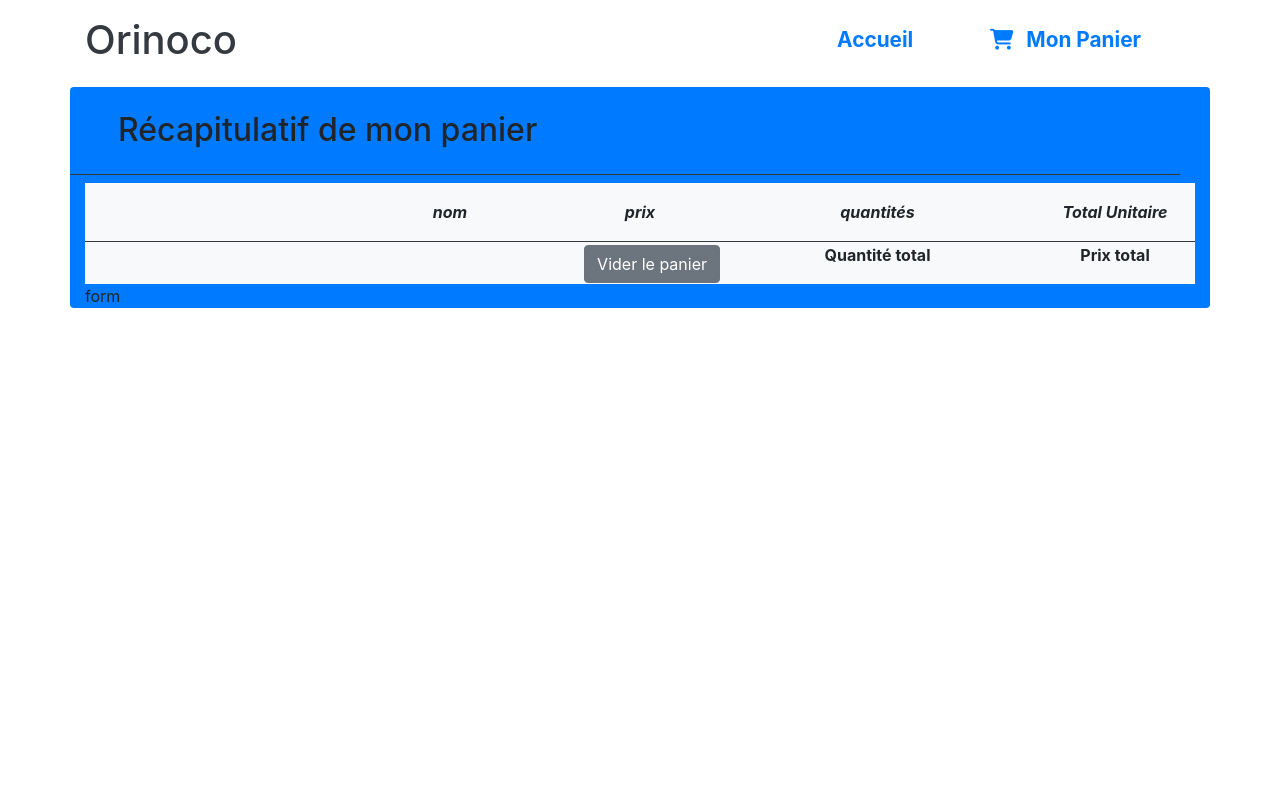
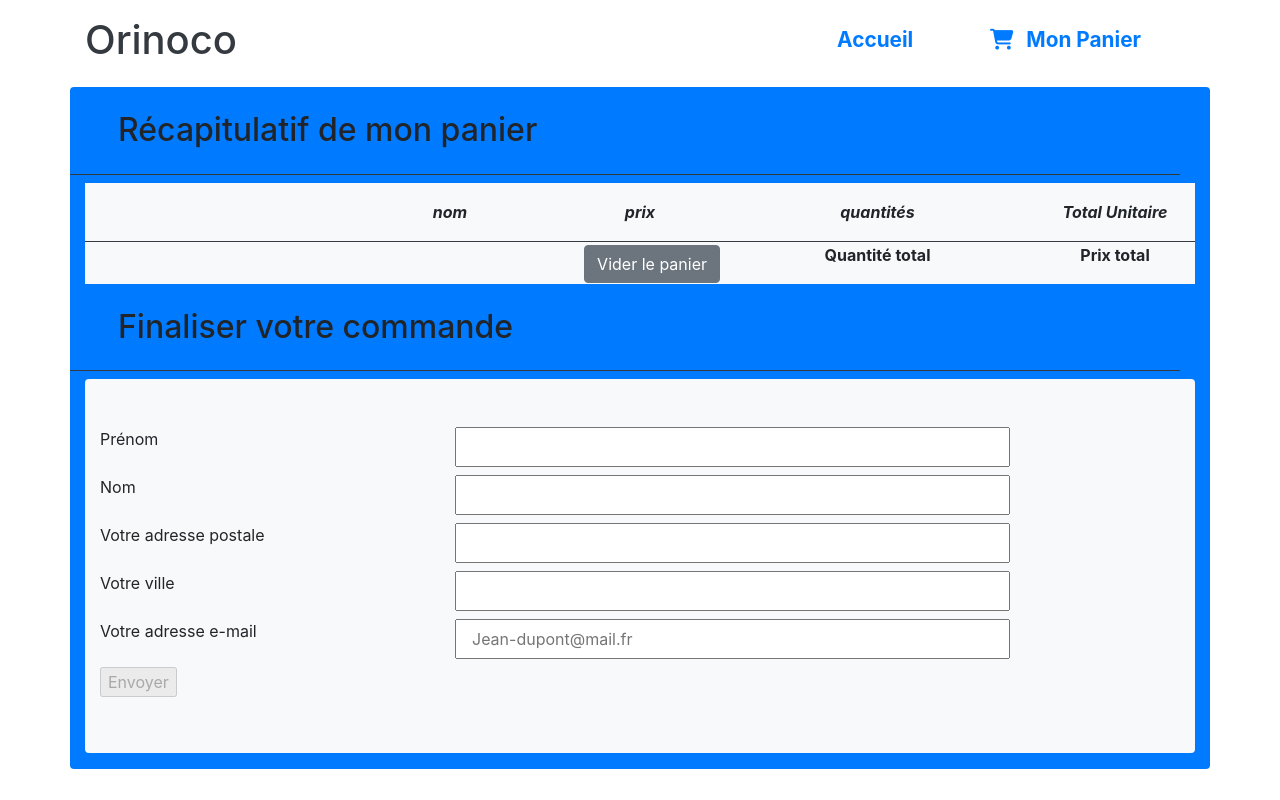
Before and after one commit to ghislaingirardeau/GirardeauGhislain_5_19022021, a website: page panier.html in a window 1280 px wide. Drawn offline with nearby package versions, Linux system fonts and the light colour scheme; no server answers.

Commit message:
recriture du formulaire sur la page panier

```diff
--- a/panier.html
+++ b/panier.html
@@ -7,7 +7,7 @@
 
     <link rel="stylesheet" href="style.css" />
     <link rel="stylesheet" href="https://stackpath.bootstrapcdn.com/bootstrap/4.4.1/css/bootstrap.min.css"
-    integrity="sha384-Vkoo8x4CGsO3+Hhxv8T/Q5PaXtkKtu6ug5TOeNV6gBiFeWPGFN9MuhOf23Q9Ifjh" crossorigin="anonymous">
+        integrity="sha384-Vkoo8x4CGsO3+Hhxv8T/Q5PaXtkKtu6ug5TOeNV6gBiFeWPGFN9MuhOf23Q9Ifjh" crossorigin="anonymous">
 
     <script src="https://kit.fontawesome.com/2cf556db96.js" crossorigin="anonymous"></script>
 
@@ -34,11 +34,11 @@
 
     </header>
 
-    <main class="container bg-primary rounded">
+    <main class="container bg-primary rounded pb-3">
         <h2 class="row col-12 px-md-5 py-4 border-bottom border-dark">Récapitulatif de mon panier</h2>
 
-        <table class="container bg-primary">
-            <thead  class="bg-light font-weight-bold font-italic container border-dark border-bottom">
+        <table class="container">
+            <thead class="bg-light font-weight-bold font-italic container border-dark border-bottom">
                 <tr class="row text-center py-3 justify-content-end">
                     <td class="col-0 col-sm-3"></td>
                     <td class="col-6 col-sm-2">nom</td>
@@ -47,7 +47,7 @@
                     <td class="col-6 col-sm-2">Total Unitaire</td>
                 </tr>
             </thead>
-            <tbody  id="produit_Panier" class="bg-light container">
+            <tbody id="produit_Panier" class="bg-light container">
 
             </tbody>
 
@@ -62,12 +62,38 @@
                         <button type="button" id="btn_paniervide" class="btn btn-secondary">Vider le panier</button>
                     </td>
                     <td class="col-4 col-sm-3"></td>
-                    <td class="col-4 col-sm-2" ></td>
+                    <td class="col-4 col-sm-2"></td>
                 </tr>
             </tfoot>
         </table>
 
-        <div>form</div>
+        <h2 class="row col-12 px-md-5 py-4 border-bottom border-dark">Finaliser votre commande</h2>
+
+        <form action="post" class="py-5 bg-light rounded container">
+            <label for="firstName" class="row">
+                <p class="col-4">Prénom</p>
+                <input type="text" id="firstName" class="col-6" required>
+            </label>
+            <label for="lastName" class="row">
+                <p class="col-4">Nom</p>
+                <input type="text" id="lastName" class="col-6" required>
+            </label>
+            <label for="adresse" class="row">
+                <p class="col-4">Votre adresse postale</p>
+                <input type="text" id="adresse" class="col-6" required>
+            </label>
+            <label for="ville" class="row">
+                <p class="col-4">Votre ville</p>
+                <input type="text" id="ville" class="col-6" required>
+            </label>
+            <label for="email" class="row">
+                <p class="col-4">Votre adresse e-mail</p>
+                <input type="email" id="email" class="col-6" placeholder="Jean-dupont@mail.fr" required>
+            </label>
+            <label for="submit">
+                <input type="submit" id="submit" value="Envoyer" disabled>
+            </label>
+        </form>
 
 
     </main>
@@ -77,12 +103,16 @@
     <script src="javascript/panier.js"> </script>
 
     <script src="https://code.jquery.com/jquery-3.4.1.slim.min.js"
-    integrity="sha384-J6qa4849blE2+poT4WnyKhv5vZF5SrPo0iEjwBvKU7imGFAV0wwj1yYfoRSJoZ+n" crossorigin="anonymous"></script>
+        integrity="sha384-J6qa4849blE2+poT4WnyKhv5vZF5SrPo0iEjwBvKU7imGFAV0wwj1yYfoRSJoZ+n"
+        crossorigin="anonymous"></script>
 
     <script src="https://cdn.jsdelivr.net/npm/popper.js@1.16.0/dist/umd/popper.min.js"
-    integrity="sha384-Q6E9RHvbIyZFJoft+2mJbHaEWldlvI9IOYy5n3zV9zzTtmI3UksdQRVvoxMfooAo" crossorigin="anonymous"></script>
+        integrity="sha384-Q6E9RHvbIyZFJoft+2mJbHaEWldlvI9IOYy5n3zV9zzTtmI3UksdQRVvoxMfooAo"
+        crossorigin="anonymous"></script>
 
     <script src="https://stackpath.bootstrapcdn.com/bootstrap/4.4.1/js/bootstrap.min.js"
-    integrity="sha384-wfSDF2E50Y2D1uUdj0O3uMBJnjuUD4Ih7YwaYd1iqfktj0Uod8GCExl3Og8ifwB6" crossorigin="anonymous"></script>
+        integrity="sha384-wfSDF2E50Y2D1uUdj0O3uMBJnjuUD4Ih7YwaYd1iqfktj0Uod8GCExl3Og8ifwB6"
+        crossorigin="anonymous"></script>
 </body>
+
 </html>
```
Also changed, not shown: style.css (line endings or trailing spaces).
